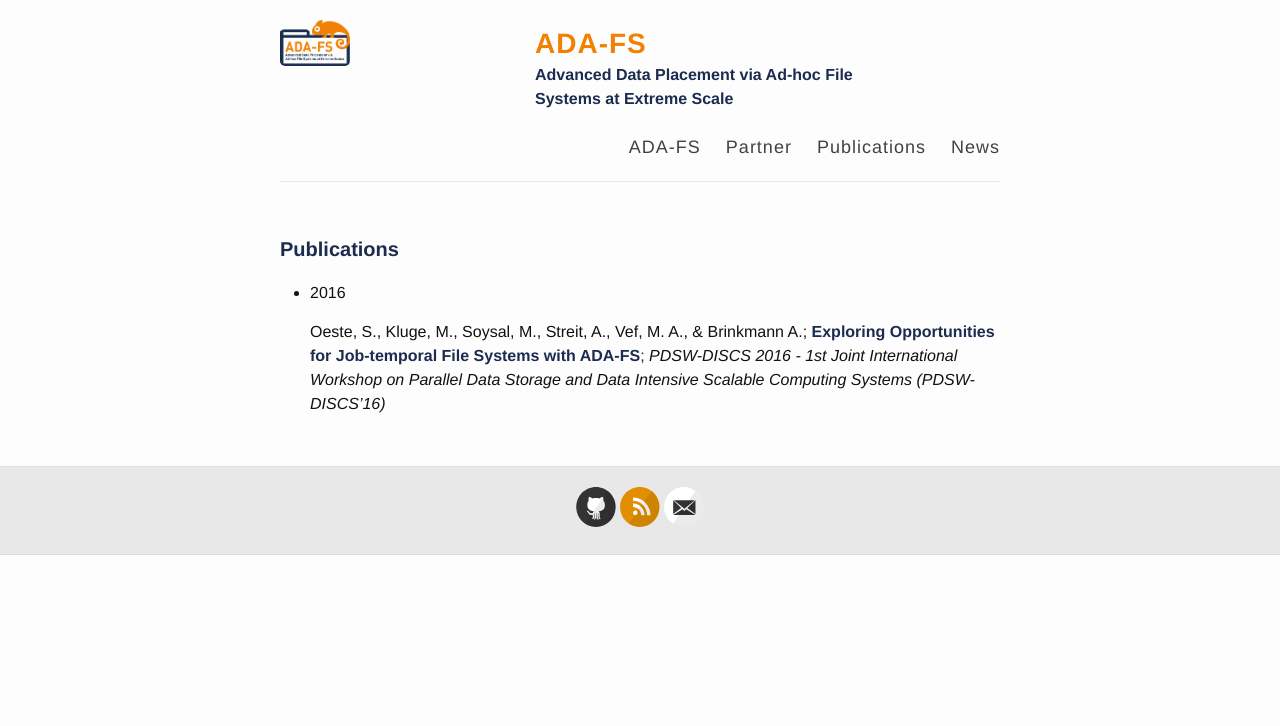
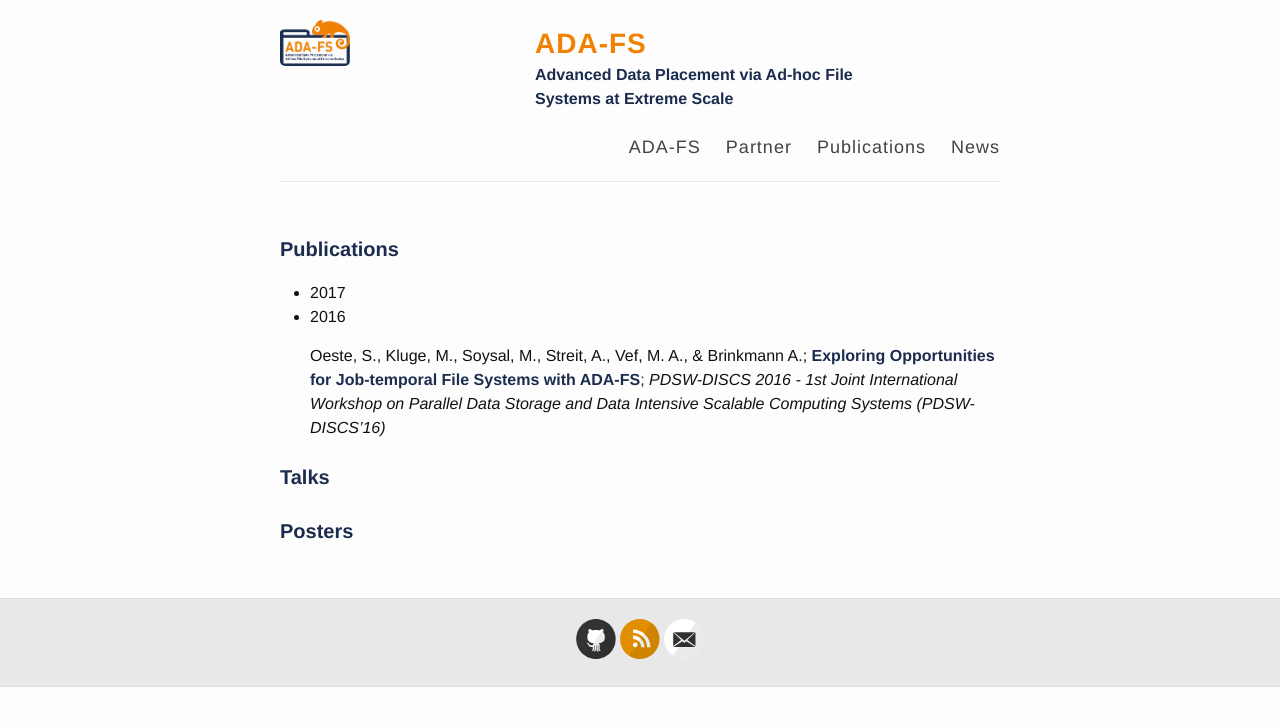
Before and after one commit to ada-fs/ada-fs.github.io, a Jekyll site: the page built from publications.md, in a window 1280 px wide. Shown: the top 726 px of the page. Built offline with Jekyll 4.4.1, drawn with Linux system fonts in a browser that asks for light colours; Markdown is read by kramdown in place of the engine named in the settings.

Commit message:
should be it

```diff
--- a/publications.md
+++ b/publications.md
@@ -6,6 +6,7 @@ permalink: /publications/
 
 ### Publications
 
+* 2017
 * 2016
 	<p>Oeste, S., Kluge, M., Soysal, M., Streit, A., Vef, M. A., & Brinkmann A.;
 		<a href="http://www.pdsw.org/pdsw-discs16/wips/oeste-wip-pdsw-discs16.pdf">
@@ -15,3 +16,8 @@ permalink: /publications/
 		PDSW-DISCS 2016 - 1st Joint International Workshop on Parallel Data Storage and Data Intensive Scalable Computing Systems (PDSW-DISCS’16)
 	</em>
 	</p>
+
+### Talks
+
+
+### Posters
```
